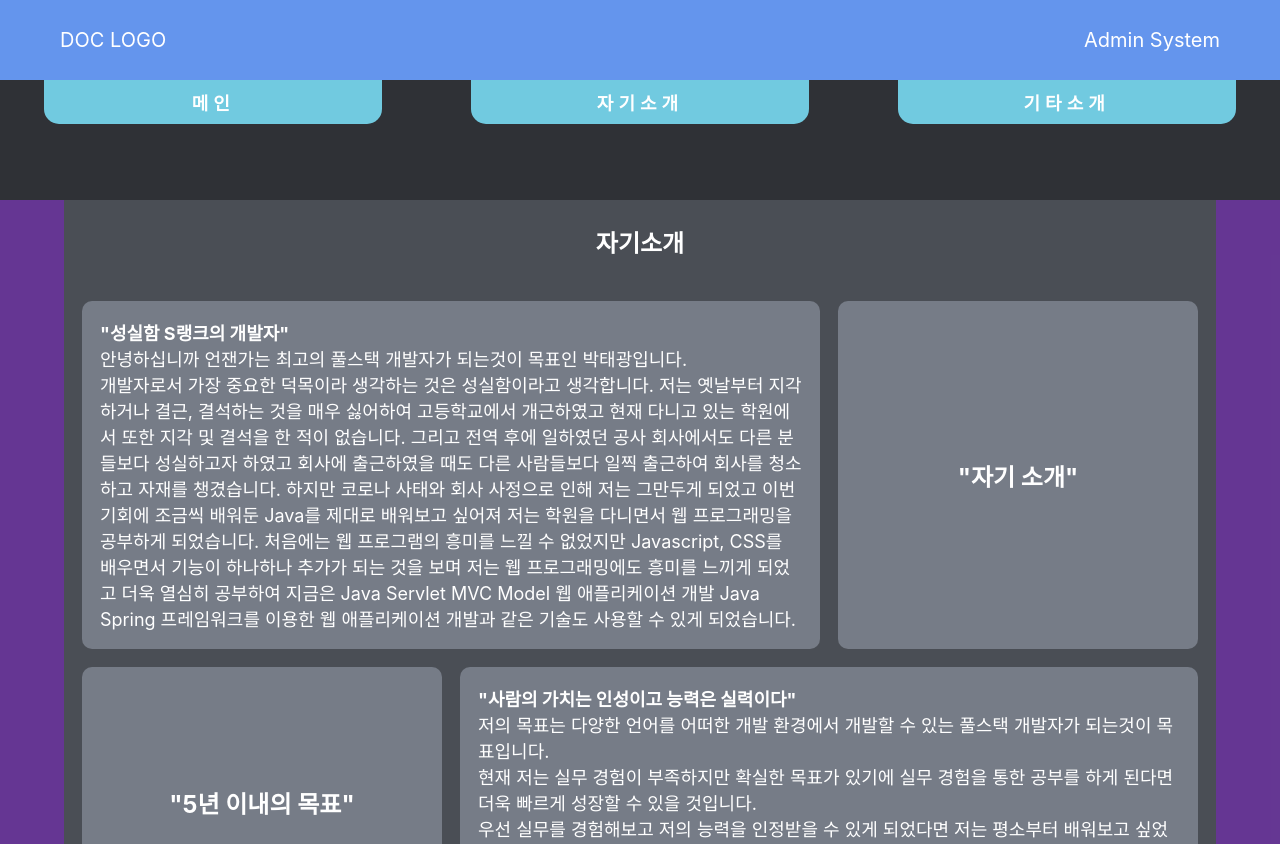
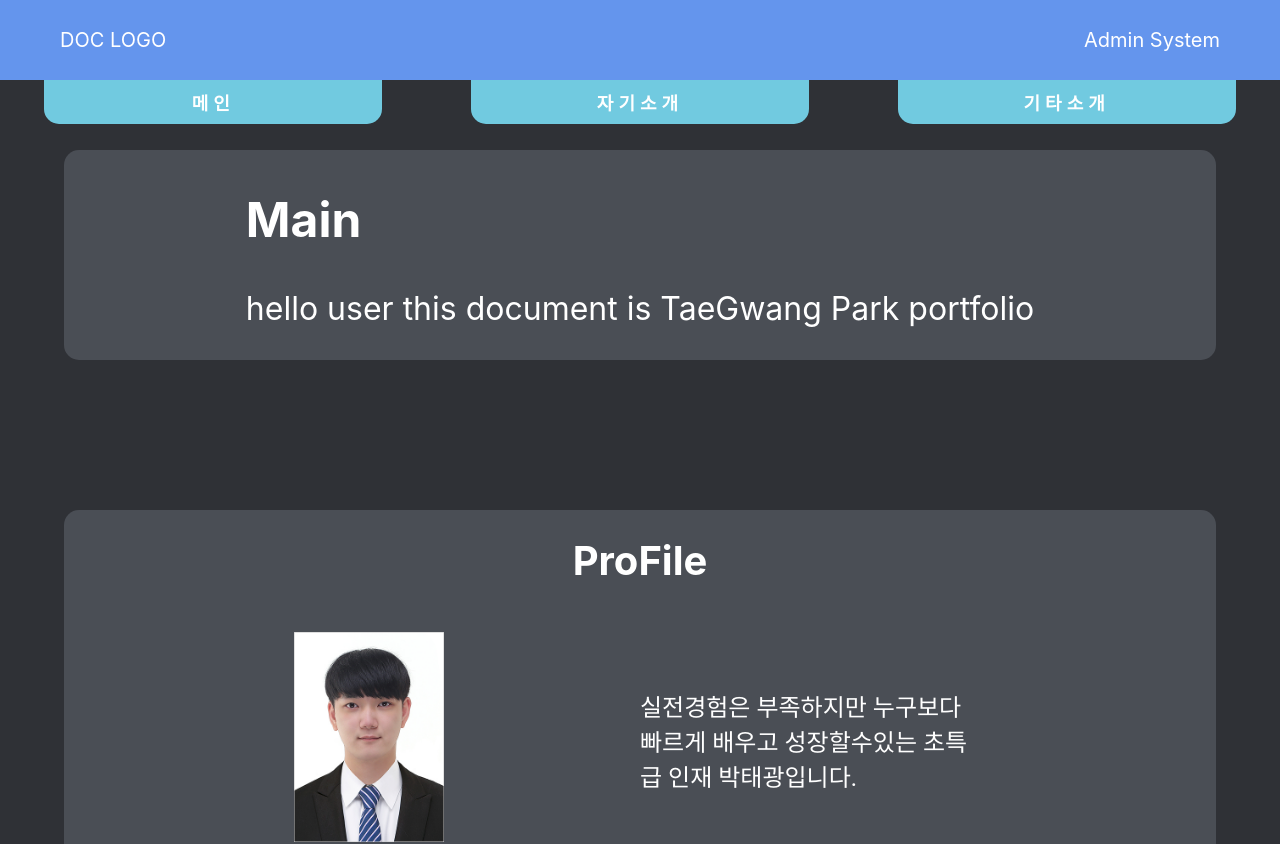
Before and after one commit to ptk5758/ReactBlog, a React (Create React App) app in the folder client/: page / in a window 1280 px wide. Shown: the top 844 px of the page. Built offline with nearby package versions, Linux system fonts and the light colour scheme; a web font is replaced by a local one.

Commit message:
modify app.js

```diff
--- a/client/src/App.js
+++ b/client/src/App.js
@@ -9,7 +9,7 @@ class App extends React.Component{
     super(props);
     this.state = {
       code: "main",
-      result: <Aboutme/>
+      result: <Sections/>
     }
   }
 
```
